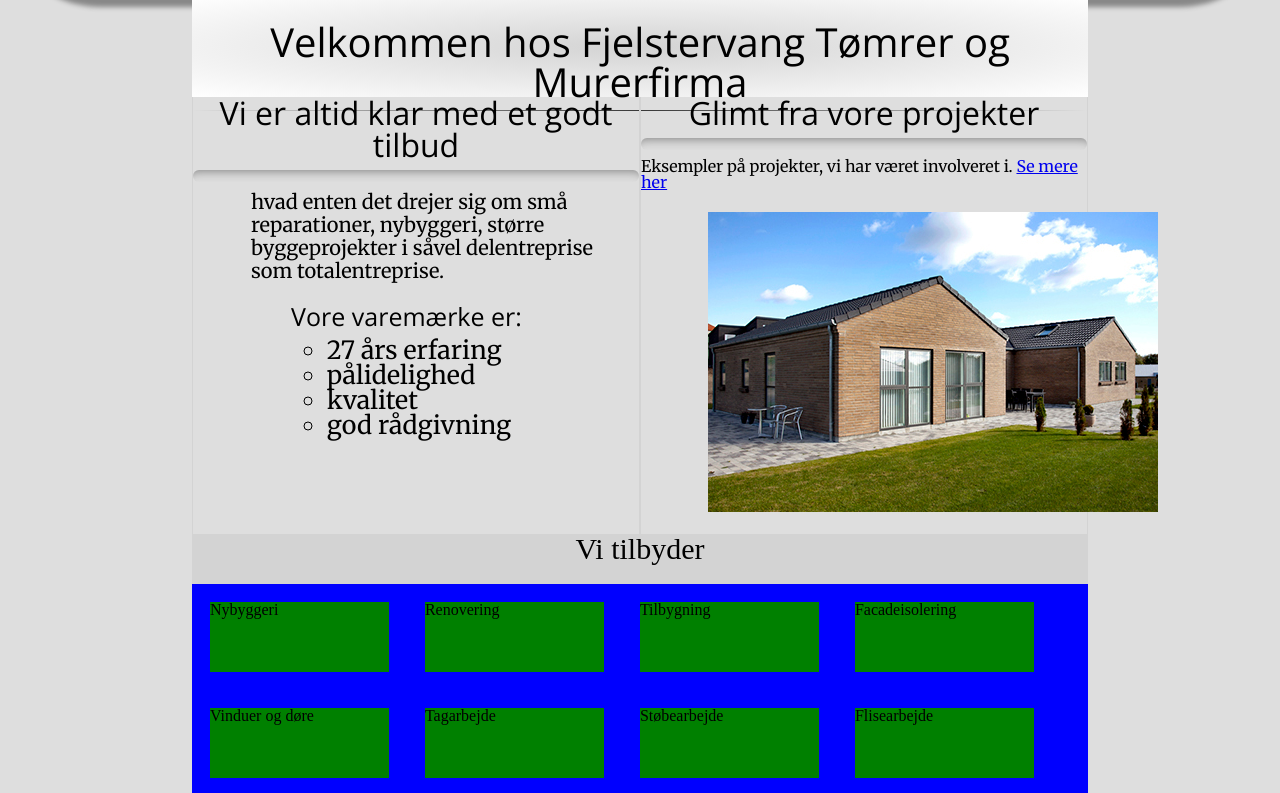
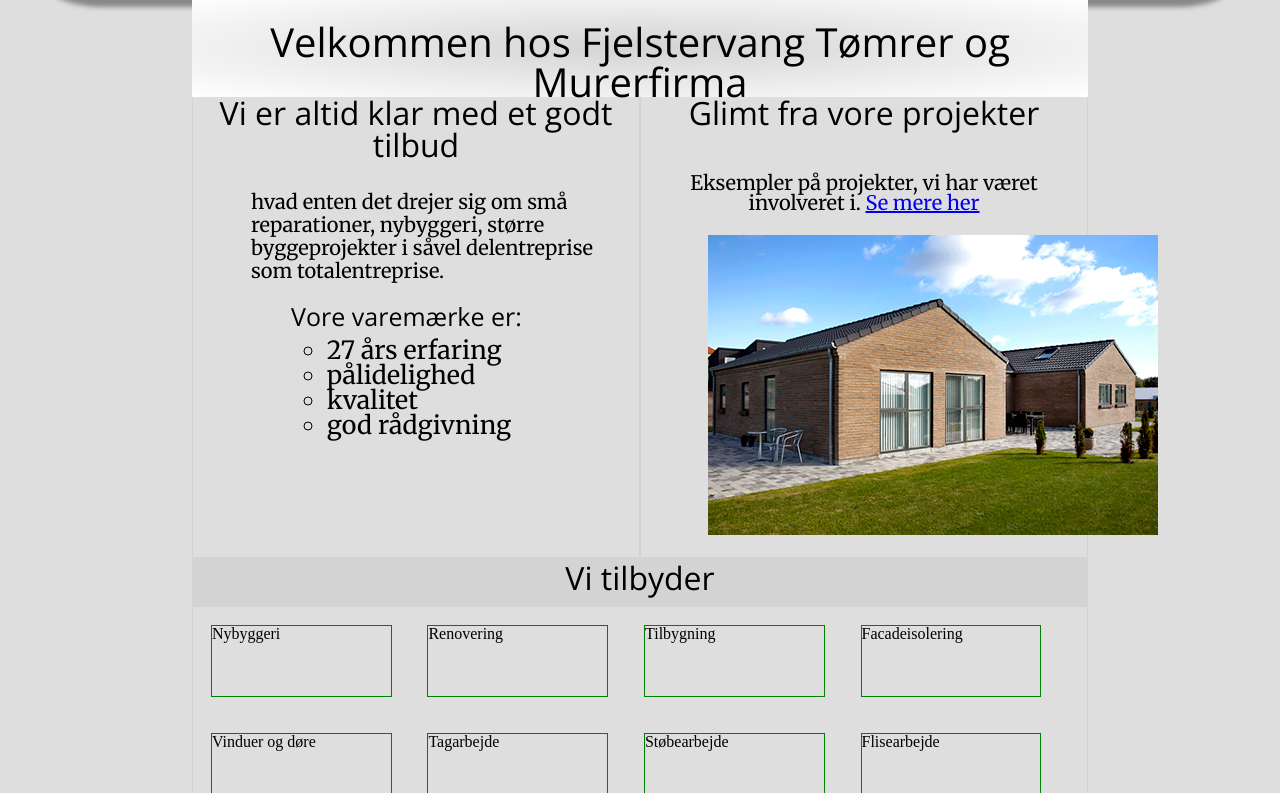
Before and after one commit to vict2996/Eksamen-V2, a plain HTML site: page index.html in a window 1280 px wide. Shown: the part 140-933 px from the top of the page. Drawn offline with nearby package versions, Linux system fonts and the light colour scheme.

Commit message:
homepage styling almost finished

```diff
--- a/index.html
+++ b/index.html
@@ -68,7 +68,8 @@
 
 		<article id="capabilities">
 			<header>
-				<h1>Vi tilbyder</h1>
+				<h2>Vi tilbyder</h2>
+				<hr>
 			</header>
 			<div>Nybyggeri</div>
 			<div>Renovering</div>
--- a/scss/myStyles.scss
+++ b/scss/myStyles.scss
@@ -161,9 +161,12 @@ main{
 		}
 		p{
 			font-family:$paragraphFont;
+			text-align:center;
+			padding-top:15px;
+			font-size:20px;
 		}
 		.fadein{
-			margin-left:15%;
+			margin:0 auto;
 			margin-bottom:5%;
 			margin-top:5%;
 			position:relative;
@@ -172,8 +175,6 @@ main{
 
 			img{
 				position:absolute;
-				left:0;
-				top:0;
 			}
 		}
 	}
@@ -182,15 +183,24 @@ main{
 		width:100%;
 		display:flex;
 		flex-wrap:wrap;
-		background-color:blue;
+		border-left:1px solid lightgray;
+		border-right:1px solid lightgray;
 		header{
 			min-width:100%;
 			height:50px;
 			background-color:lightgray;
-			h1{
+			h2{
+				font-family:$headerFont;
 				text-align:center;
-				font-size:30px;
+				font-size:2em;
+				margin-top:5px;
 
+			}
+			hr{
+			height: 12px;
+			border-radius:30px;
+    		border: 0;
+    		box-shadow: inset 0 12px 12px -12px rgba(0, 0, 0, 0.5);
 			}
 		}
 
@@ -198,7 +208,7 @@ main{
 			min-width:20%;
 			height:70px;
 			margin: 2% 2% 2% 2%;
-			background-color:green;
+			border: 1px solid green;
 		}
 	}
 
```
Also changed, not shown: css/myStyles.css.
